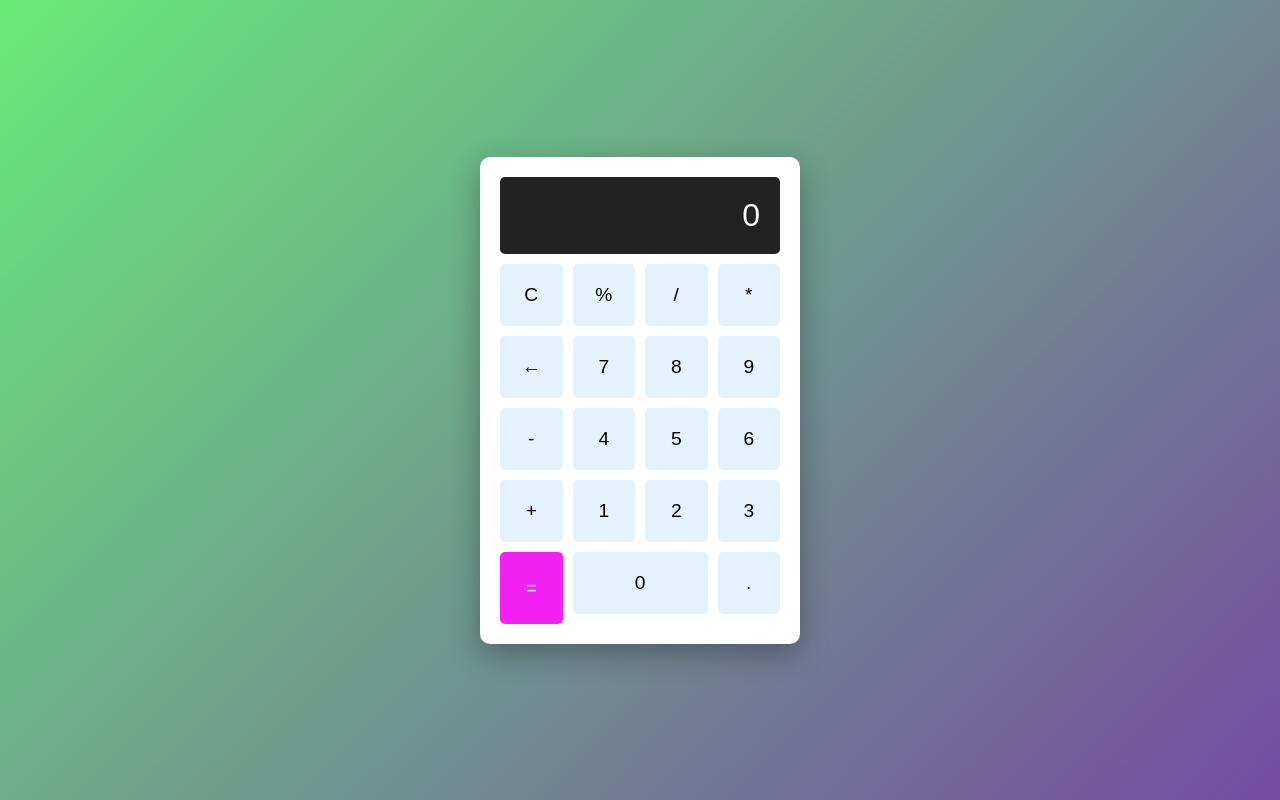
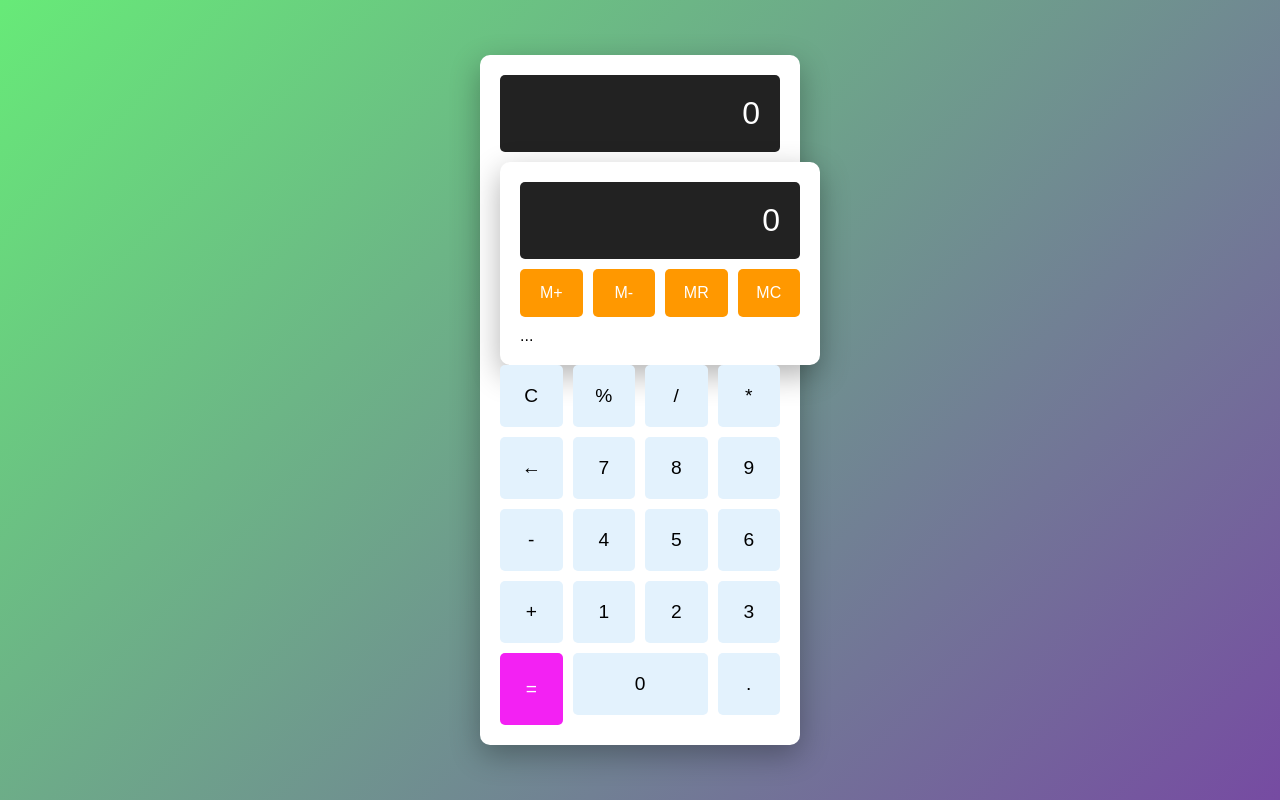
Before and after one commit to miayang0426/calculator-app, a plain HTML site: page index.html in a window 1280 px wide. Drawn offline with Linux system fonts and the light colour scheme.

Commit message:
Add memory buttons UI

```diff
--- a/index.html
+++ b/index.html
@@ -9,6 +9,22 @@
 <body>
     <div class="calculator">
         <div class="display" id="display">0</div>
+        <div class="calculator">
+    <div class="display" id="display">0</div>
+
+    <!-- 新增記憶功能區 -->
+    <div class="memory-buttons">
+        <button onclick="memoryAdd()" class="memory-btn">M+</button>
+        <button onclick="memorySubtract()" class="memory-btn">M-</button>
+        <button onclick="memoryRecall()" class="memory-btn">MR</button>
+        <button onclick="memoryClear()" class="memory-btn">MC</button>
+    </div>
+
+    <div class="buttons">
+        <!-- 原有按鈕 -->
+        ...
+    </div>
+</div>
         <div class="buttons">
             <button onclick="clearDisplay()">C</button>
             <button onclick="calculatePercentage()">%</button>
--- a/script.js
+++ b/script.js
@@ -1,5 +1,7 @@
+
 let display = document.getElementById('display');
 let currentInput = '0';
+let memoryValue = 0;  // 新增記憶變數
 
 function updateDisplay() {
     display.textContent = currentInput;
@@ -54,3 +56,46 @@ function calculatePercentage() {
         }, 1500);
     }
 }
+
+function memoryAdd() {
+    try {
+        let currentValue = eval(currentInput);
+        memoryValue += currentValue;
+        console.log('Memory:', memoryValue);
+        // 可選：顯示提示
+        showMemoryIndicator();
+    } catch (error) {
+        console.error('Memory add error:', error);
+    }
+}
+
+function memorySubtract() {
+    try {
+        let currentValue = eval(currentInput);
+        memoryValue -= currentValue;
+        console.log('Memory:', memoryValue);
+        showMemoryIndicator();
+    } catch (error) {
+        console.error('Memory subtract error:', error);
+    }
+}
+
+function memoryRecall() {
+    currentInput = memoryValue.toString();
+    updateDisplay();
+}
+
+function memoryClear() {
+    memoryValue = 0;
+    console.log('Memory cleared');
+    hideMemoryIndicator();
+}
+
+// 可選：顯示記憶指示器
+function showMemoryIndicator() {
+    display.style.borderLeft = '5px solid #ff9800';
+}
+
+function hideMemoryIndicator() {
+    display.style.borderLeft = 'none';
+}
--- a/style.css
+++ b/style.css
@@ -70,3 +70,29 @@ button:active {
 .zero {
     grid-column: span 2;
 }
+/* 新增記憶按鈕樣式 */
+.memory-buttons {
+    display: grid;
+    grid-template-columns: repeat(4, 1fr);
+    gap: 10px;
+    margin-bottom: 10px;
+}
+
+.memory-btn {
+    padding: 15px;
+    font-size: 1em;
+    background: #ff9800;
+    color: white;
+    border: none;
+    border-radius: 5px;
+    cursor: pointer;
+    transition: all 0.3s;
+}
+
+.memory-btn:hover {
+    background: #f57c00;
+}
+
+.memory-btn:active {
+    transform: scale(0.95);
+}
```
